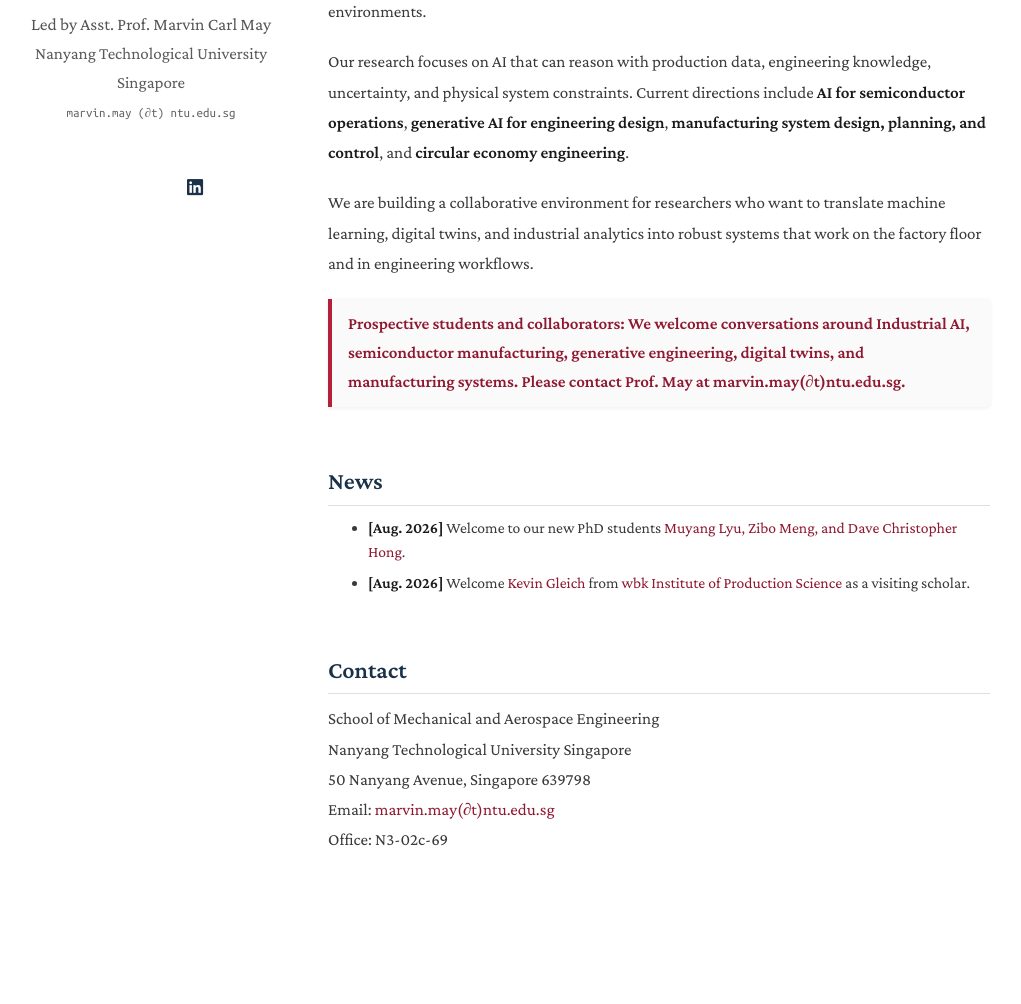
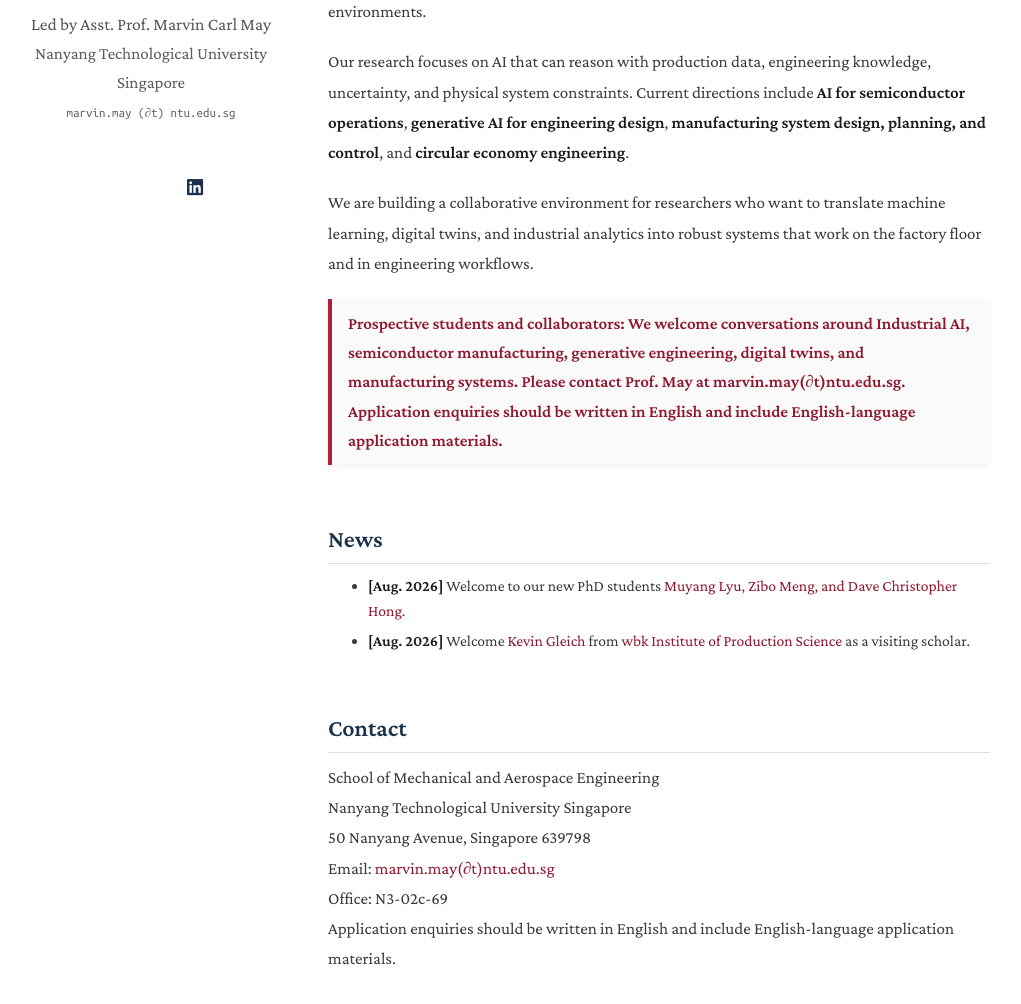
Before and after one commit to OliverFanHL/NTU-IAI-lab.github.io, a Jekyll site: the page built from index.md, in a window 1280 px wide and 1323 px high. Shown: the part 214-1218 px from the top of the window, without its empty margins (130-1151 px from the left). Built offline with Jekyll 4.4.1, drawn with Linux system fonts in a browser that asks for light colours; a style sheet for code colours, icons or effects is not loaded.

Commit message:
advertisement update

```diff
--- a/_includes/contact.md
+++ b/_includes/contact.md
@@ -9,3 +9,5 @@ Nanyang Technological University Singapore
 Email: <a href="mailto:marvin.may@ntu.edu.sg">marvin.may(∂t)ntu.edu.sg</a>
 <br />
 Office: N3-02c-69
+<br />
+Application enquiries should be written in English and include English-language application materials.
--- a/index.md
+++ b/index.md
@@ -11,7 +11,7 @@ We are building a collaborative environment for researchers who want to translat
 
 
 <div style="border-left: 4px solid #b41f3a; padding: 10px 16px; background-color: #fafafa; color: #333; border-radius: 0 4px 4px 0; box-shadow: 0 1px 4px rgba(0,0,0,0.07);">
-<strong style="color:#8f1830;">Prospective students and collaborators: We welcome conversations around Industrial AI, semiconductor manufacturing, generative engineering, digital twins, and manufacturing systems. Please contact Prof. May at <a href="mailto:marvin.may@ntu.edu.sg">marvin.may(∂t)ntu.edu.sg</a>.</strong>
+<strong style="color:#8f1830;">Prospective students and collaborators: We welcome conversations around Industrial AI, semiconductor manufacturing, generative engineering, digital twins, and manufacturing systems. Please contact Prof. May at <a href="mailto:marvin.may@ntu.edu.sg">marvin.may(∂t)ntu.edu.sg</a>. Application enquiries should be written in English and include English-language application materials.</strong>
 </div>
 
 
```
Also changed, not shown: group.md (+5 -5 lines).
